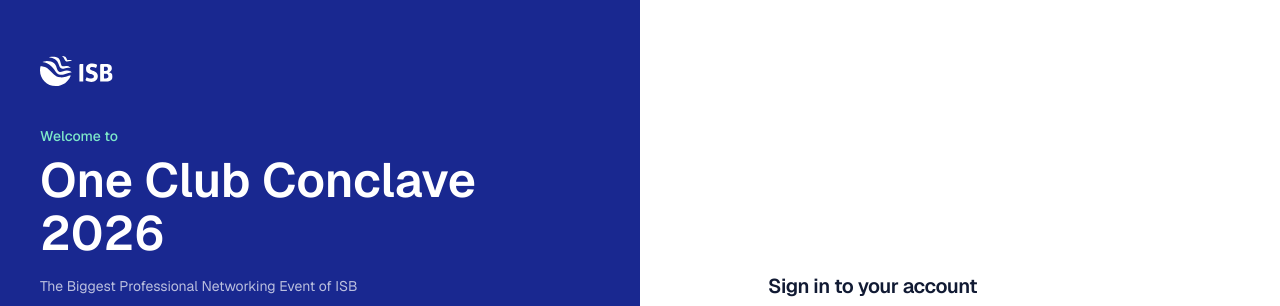
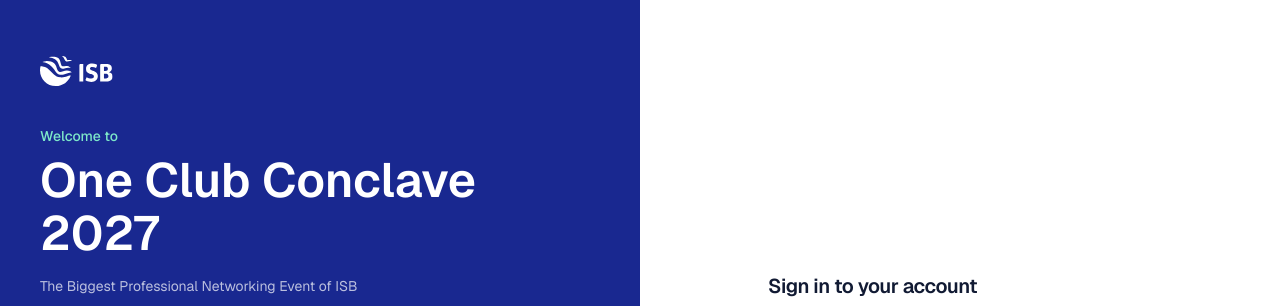
Before and after one commit to yashrawalisb-maker/cac-session-booking, a Next.js app: page /login in a window 1280 px wide. Shown: the top 306 px of the page. Built offline with nearby package versions, Linux system fonts and the light colour scheme; no server answers.

Commit message:
Change home page heading year to 2027

```diff
--- a/app/login/page.tsx
+++ b/app/login/page.tsx
@@ -26,7 +26,7 @@
           <div>
             <p className="text-sm font-medium text-brand-mint">Welcome to</p>
             <h1 className="mt-2 text-4xl font-semibold leading-[1.1] sm:text-5xl">
-              One Club Conclave 2026
+              One Club Conclave 2027
             </h1>
             <p className="mt-4 max-w-sm text-sm text-white/70">
               The Biggest Professional Networking Event of ISB
```
